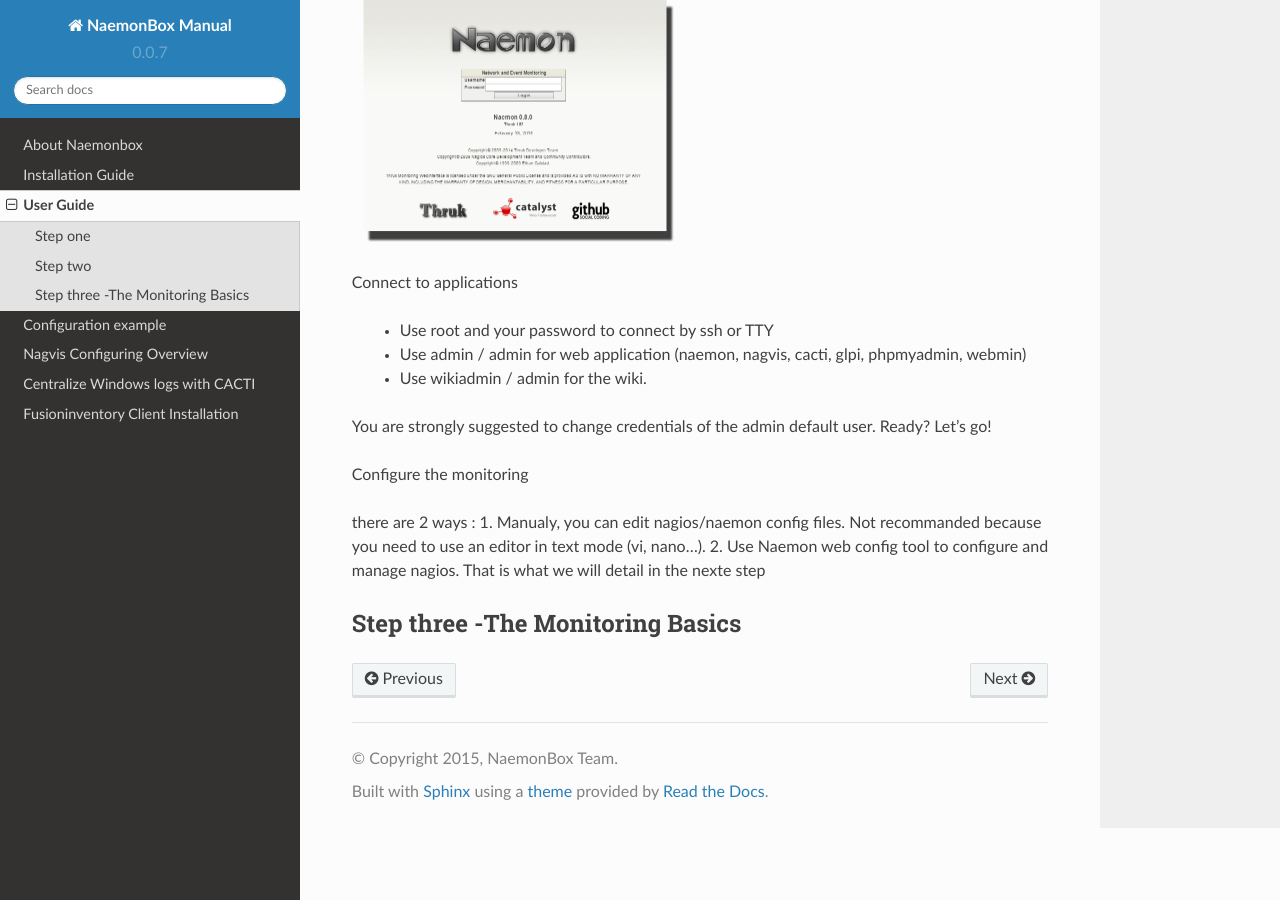
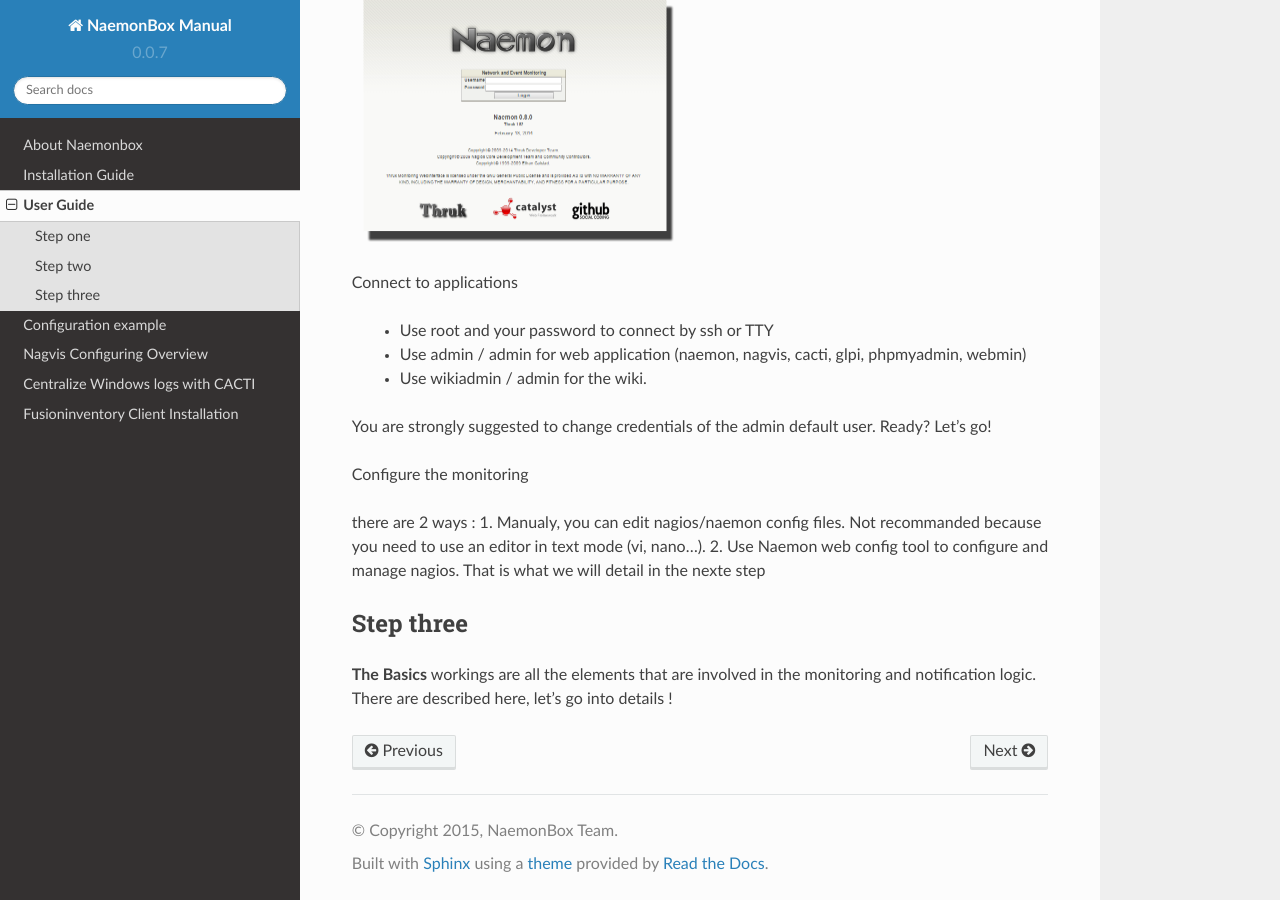
Before and after one commit to mgadi/naemonbox, a Sphinx documentation site: the page built from docs/source/03_user_guide/index.rst, in a window 1280 px wide and 900 px high, scrolled down 791 px. Built offline with Sphinx 7.4.7 and the Read the Docs theme 2.0.0, drawn with Linux system fonts in a browser that asks for light colours; pages that are not in the unit, such as notebooks, are missing from menus.

Commit message:
Update index.rst

```diff
--- a/docs/source/03_user_guide/index.rst
+++ b/docs/source/03_user_guide/index.rst
@@ -41,5 +41,7 @@
 1. Manualy, you can edit nagios/naemon config files. Not recommanded because you need to use an editor in text mode (vi, nano…).
 2. Use Naemon web config tool to configure and manage nagios. That is what we will detail in the nexte step
 
-Step three -The Monitoring Basics
+Step three
 =========
+
+**The Basics** workings are all the elements that are involved in the monitoring and notification logic. There are described here, let's go into details !
```
